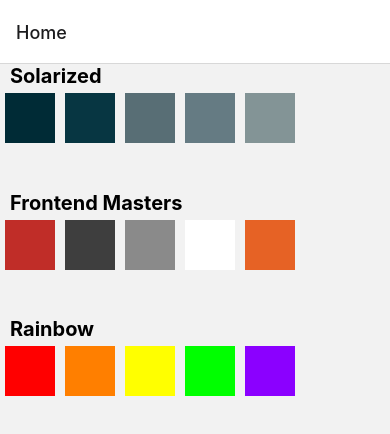
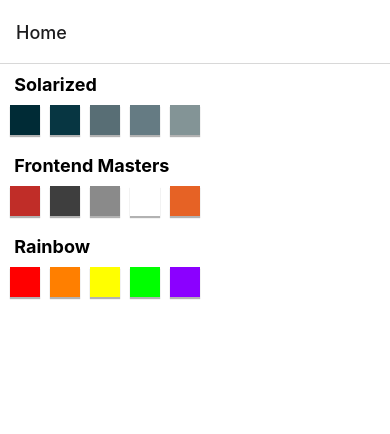
Before and after one commit to M-Muddasir/React-Native, a React Native app: screen /Home in a window 390 px wide. Shown: the top 434 px of the page. Built offline with nearby package versions, Linux system fonts and the light colour scheme.

Commit message:
Optimized solutions

```diff
--- a/Components/ColorBox.js
+++ b/Components/ColorBox.js
@@ -1,35 +1,41 @@
-import React from "react";
-import { View, Text, StyleSheet } from "react-native";
-import { SafeAreaView } from "react-native-safe-area-context";
+import React from 'react';
+import { View, Text, StyleSheet } from 'react-native';
 
 const ColorBox = ({ colorName, hexCode }) => {
-  const colorStyle = {
+  const boxColor = {
     backgroundColor: hexCode,
   };
   const textColor = {
     color:
-      parseInt(hexCode.replace("#", ""), 16) > 0xffffff / 1.1
-        ? "black"
-        : "white",
+      parseInt(hexCode.replace('#', ''), 16) > 0xffffff / 1.1
+        ? 'black'
+        : 'white',
   };
   return (
-    <SafeAreaView style={{marginVertical:-13}}>
-      <View style={colorStyle}>
-        <Text style={[styles.textDexoration, textColor]}>
-          {colorName}: {hexCode}
-        </Text>
-      </View>
-    </SafeAreaView>
+    <View style={[styles.box, boxColor]}>
+      <Text style={[styles.boxText, textColor]}>
+        {colorName}: {hexCode}
+      </Text>
+    </View>
   );
 };
 
 const styles = StyleSheet.create({
-  textDexoration: {
-    textAlign: "center",
-    paddingVertical: 5,
-    marginVertical: 5,
-    fontWeight: "bold",
-    color: "white",
+  box: {
+    padding: 10,
+    borderRadius: 5,
+    justifyContent: 'center',
+    alignItems: 'center',
+    marginBottom: 10,
+    shadowColor: '#000',
+    shadowOffset: { width: 0, height: 2 },
+    shadowOpacity: 0.3,
+    shadowRadius: 1,
+    elevation: 2,
+  },
+  boxText: {
+    color: 'white',
+    fontWeight: 'bold',
   },
 });
 
--- /dev/null
+++ b/Components/PalettePreview.js
@@ -0,0 +1,47 @@
+import React from 'react';
+import {
+  View,
+  TouchableOpacity,
+  Text,
+  StyleSheet,
+  FlatList,
+} from 'react-native';
+
+const PalettePreview = ({ handlePress, colorPalette }) => {
+  return (
+    <TouchableOpacity onPress={handlePress}>
+      <Text style={styles.text}> {colorPalette.paletteName} </Text>
+      <FlatList
+        style={styles.list}
+        data={colorPalette.colors.slice(0, 5)}
+        keyExtractor={item => item.colorName}
+        renderItem={({ item }) => (
+          <View style={[styles.box, { backgroundColor: item.hexCode }]} />
+        )}
+      />
+    </TouchableOpacity>
+  );
+};
+
+const styles = StyleSheet.create({
+  text: {
+    fontWeight: 'bold',
+    fontSize: 18,
+    marginBottom: 10,
+  },
+  box: {
+    height: 30,
+    width: 30,
+    marginRight: 10,
+    shadowColor: '#000',
+    shadowOffset: { width: 0, height: 2 },
+    shadowOpacity: 0.3,
+    shadowRadius: 1,
+    elevation: 2,
+  },
+  list: {
+    marginBottom: 20,
+    flexDirection: 'row',
+  },
+});
+export default PalettePreview;
--- a/screens/ColorPalette.js
+++ b/screens/ColorPalette.js
@@ -1,33 +1,33 @@
-import React, { useEffect } from "react";
-import { View, Text, StyleSheet, FlatList, SafeAreaView } from "react-native";
+import React from 'react';
+import { FlatList, StyleSheet, Text } from 'react-native';
+import ColorBox from '../Components/ColorBox';
 
-import ColorBox from "../Components/ColorBox";
-
-const ColorPalette = ({ route, navigation }) => {
-
-  const { paletteName, colors } = route.params;
-
-  useEffect(() => {
-    navigation.setOptions({ title: paletteName });
-  }, [paletteName, navigation]);
-
-
+const ColorPalette = ({ route }) => {
+  const { colors, paletteName } = route.params;
   return (
     <FlatList
-      style={{ paddingHorizontal:10,  backgroundColor: "white" }}
+      keyExtractor={item => item.colorName}
+      style={styles.container}
       data={colors}
-      keyExtractor={(item, index) => index.toString()}
       renderItem={({ item }) => (
         <ColorBox colorName={item.colorName} hexCode={item.hexCode} />
       )}
+      ListHeaderComponent={<Text style={styles.text}>{paletteName}</Text>}
     />
   );
 };
 
 const styles = StyleSheet.create({
-  heading: {
-    fontWeight: "bold",
-    fontSize: 19,
+  container: {
+    paddingHorizontal: 10,
+    paddingTop: 10,
+    backgroundColor: 'white',
+  },
+  text: {
+    fontSize: 18,
+    fontWeight: 'bold',
+    marginBottom: 10,
   },
 });
+
 export default ColorPalette;
--- a/screens/Home.js
+++ b/screens/Home.js
@@ -1,127 +1,68 @@
-import React from "react";
-import {
-  View,
-  Text,
-  TouchableOpacity,
-  StyleSheet,
-  ScrollView,
-} from "react-native";
-
-const COLORS = [
-  { colorName: "Base03", hexCode: "#002b36" },
-  { colorName: "Base02", hexCode: "#073642" },
-  { colorName: "Base01", hexCode: "#586e75" },
-  { colorName: "Base00", hexCode: "#657b83" },
-  { colorName: "Base0", hexCode: "#839496" },
-  { colorName: "Base1", hexCode: "#93a1a1" },
-  { colorName: "Base2", hexCode: "#eee8d5" },
-  { colorName: "Base3", hexCode: "#fdf6e3" },
-  { colorName: "Yellow", hexCode: "#b58900" },
-  { colorName: "Orange", hexCode: "#cb4b16" },
-  { colorName: "Red", hexCode: "#dc322f" },
-  { colorName: "Magenta", hexCode: "#d33682" },
-  { colorName: "Violet", hexCode: "#6c71c4" },
-  { colorName: "Blue", hexCode: "#268bd2" },
-  { colorName: "Cyan", hexCode: "#2aa198" },
-  { colorName: "Green", hexCode: "#859900" },
+import React from 'react';
+import { FlatList, StyleSheet } from 'react-native';
+import PalettePreview from '../Components/PalettePreview';
+const SOLARIZED = [
+  { colorName: 'Base03', hexCode: '#002b36' },
+  { colorName: 'Base02', hexCode: '#073642' },
+  { colorName: 'Base01', hexCode: '#586e75' },
+  { colorName: 'Base00', hexCode: '#657b83' },
+  { colorName: 'Base0', hexCode: '#839496' },
+  { colorName: 'Base1', hexCode: '#93a1a1' },
+  { colorName: 'Base2', hexCode: '#eee8d5' },
+  { colorName: 'Base3', hexCode: '#fdf6e3' },
+  { colorName: 'Yellow', hexCode: '#b58900' },
+  { colorName: 'Orange', hexCode: '#cb4b16' },
+  { colorName: 'Red', hexCode: '#dc322f' },
+  { colorName: 'Magenta', hexCode: '#d33682' },
+  { colorName: 'Violet', hexCode: '#6c71c4' },
+  { colorName: 'Blue', hexCode: '#268bd2' },
+  { colorName: 'Cyan', hexCode: '#2aa198' },
+  { colorName: 'Green', hexCode: '#859900' },
 ];
 
 const RAINBOW = [
-  { colorName: "Red", hexCode: "#FF0000" },
-  { colorName: "Orange", hexCode: "#FF7F00" },
-  { colorName: "Yellow", hexCode: "#FFFF00" },
-  { colorName: "Green", hexCode: "#00FF00" },
-  { colorName: "Violet", hexCode: "#8B00FF" },
+  { colorName: 'Red', hexCode: '#FF0000' },
+  { colorName: 'Orange', hexCode: '#FF7F00' },
+  { colorName: 'Yellow', hexCode: '#FFFF00' },
+  { colorName: 'Green', hexCode: '#00FF00' },
+  { colorName: 'Violet', hexCode: '#8B00FF' },
 ];
 
 const FRONTEND_MASTERS = [
-  { colorName: "Red", hexCode: "#c02d28" },
-  { colorName: "Black", hexCode: "#3e3e3e" },
-  { colorName: "Grey", hexCode: "#8a8a8a" },
-  { colorName: "White", hexCode: "#ffffff" },
-  { colorName: "Orange", hexCode: "#e66225" },
+  { colorName: 'Red', hexCode: '#c02d28' },
+  { colorName: 'Black', hexCode: '#3e3e3e' },
+  { colorName: 'Grey', hexCode: '#8a8a8a' },
+  { colorName: 'White', hexCode: '#ffffff' },
+  { colorName: 'Orange', hexCode: '#e66225' },
 ];
 
-
+const COLOR_PALETTES = [
+  { paletteName: 'Solarized', colors: SOLARIZED },
+  { paletteName: 'Frontend Masters', colors: FRONTEND_MASTERS },
+  { paletteName: 'Rainbow', colors: RAINBOW },
+];
 const Home = ({ navigation }) => {
-  const firstFiveColors = COLORS.slice(0, 5);
-
   return (
-    <View style={{ flex: 1 }}>
-      <Text style={styles.title}>Solarized</Text>
-      <ScrollView horizontal>
-        {firstFiveColors.map((item) => (
-          <TouchableOpacity
-            onPress={() => {
-              navigation.navigate("ColorPalette", {
-                paletteName: "Solarized",
-                colors: COLORS,
-              });
-            }}
-          >
-            <View
-              key={item.hexCode}
-              style={[styles.square, { backgroundColor: item.hexCode }]}
-            />
-          </TouchableOpacity>
-        ))}
-      </ScrollView>
-      <Text style={[styles.title, { marginTop: -400 }]}>Frontend Masters</Text>
-      <ScrollView horizontal>
-        {FRONTEND_MASTERS.map((item) => (
-          <TouchableOpacity
-            onPress={() => {
-              navigation.navigate("ColorPalette", {
-                paletteName: "Frontend Master",
-                colors: FRONTEND_MASTERS,
-              });
-            }}
-          >
-            <View
-              key={item.hexCode}
-              style={[styles.square, { backgroundColor: item.hexCode }]}
-            />
-          </TouchableOpacity>
-        ))}
-      </ScrollView>
-      <Text style={[styles.title, { marginTop: -400 }]}>Rainbow</Text>
-      <ScrollView horizontal>
-        {RAINBOW.map((item) => (
-          <TouchableOpacity
-            onPress={() => {
-              navigation.navigate("ColorPalette", {
-                paletteName: "Rainbow",
-                colors: RAINBOW,
-              });
-            }}
-          >
-            <View
-              key={item.hexCode}
-              style={[styles.square, { backgroundColor: item.hexCode }]}
-            />
-          </TouchableOpacity>
-        ))}
-      </ScrollView>
-    </View>
+    <FlatList
+      style={styles.list}
+      data={COLOR_PALETTES}
+      keyExtractor={item => item.paletteName}
+      renderItem={({ item }) => (
+        <PalettePreview
+          handlePress={() => {
+            navigation.navigate('ColorPalette', item);
+          }}
+          colorPalette={item}
+        />
+      )}
+    />
   );
 };
 
 const styles = StyleSheet.create({
-  square: {
-    width: 50,
-    height: 50,
-    margin: 5,
-  },
-  title: {
-    fontWeight: "bold",
-    fontSize: 20,
-    marginLeft: 10,
-  },
-  header: {
-    fontWeight: "bold",
-    fontSize: 16,
-    marginVertical: 10,
-    marginLeft: 10,
+  list: {
+    padding: 10,
+    backgroundColor: 'white',
   },
 });
 
```
